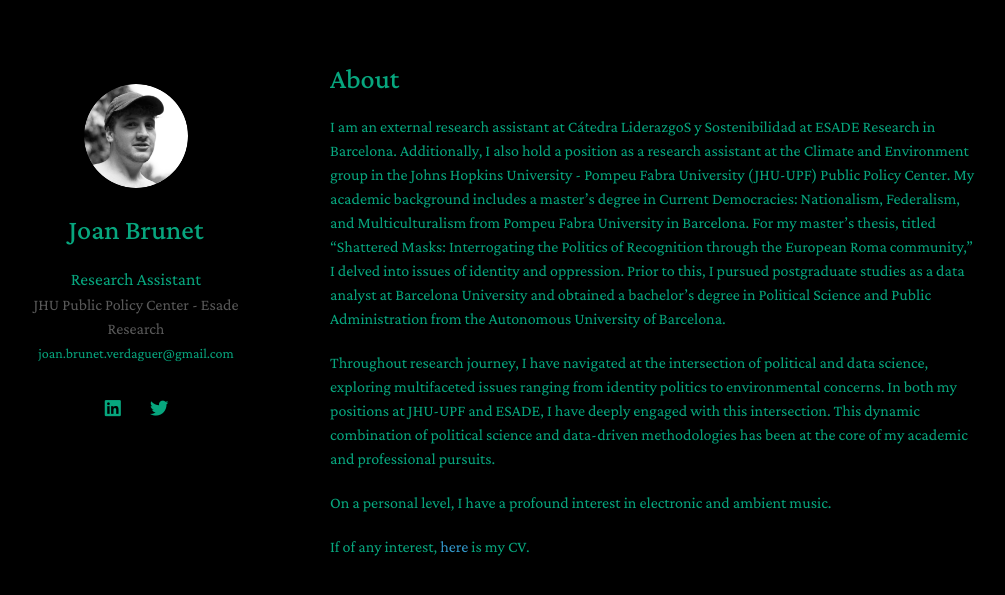
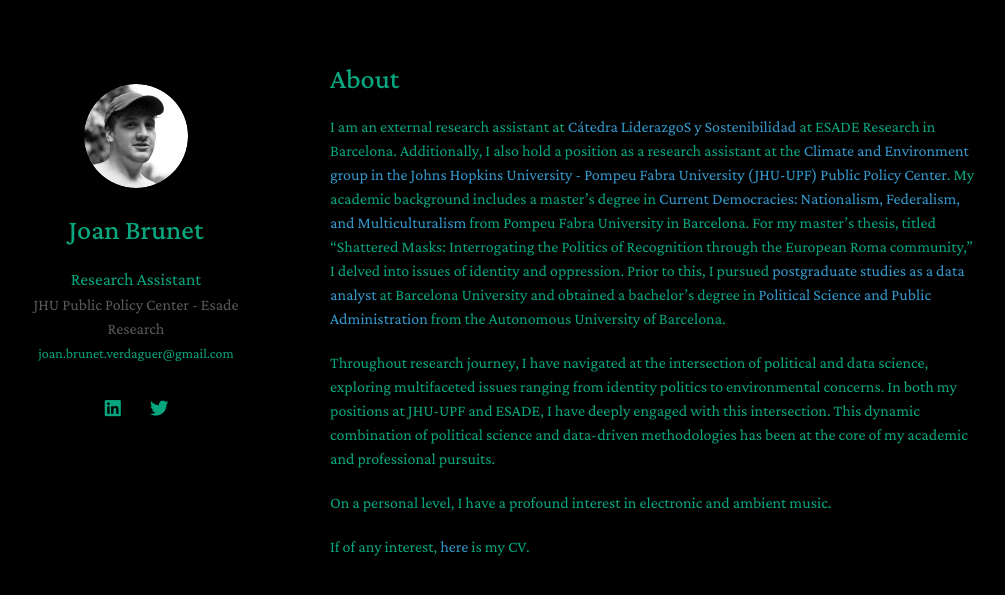
Before and after one commit to joanbrunet/joanbrunet.github.io, a Jekyll site: the page built from index.md, in a window 1280 px wide. Shown: the top 595 px of the page, without its empty margins (140-1145 px from the left). Built offline with Jekyll 4.4.1, drawn with Linux system fonts in a browser that asks for light colours; nearby versions of some CDN libraries; a style sheet for code colours, icons or effects is not loaded; our own code applies the rules of GitHub Pages for plain Markdown files; part of the change alters nothing that is shown.

```diff
--- a/index.md
+++ b/index.md
@@ -4,7 +4,7 @@ layout: homepage
 
 # About
 
-  I am an external research assistant at Cátedra LiderazgoS y Sostenibilidad at ESADE Research in Barcelona. Additionally, I also hold a position as a research assistant at the Climate and Environment group in the Johns Hopkins University - Pompeu Fabra University (JHU-UPF) Public Policy Center. My academic background includes a master's degree in Current Democracies: Nationalism, Federalism, and Multiculturalism from Pompeu Fabra University in Barcelona. For my master's thesis, titled "Shattered Masks: Interrogating the Politics of Recognition through the European Roma community," I delved into issues of identity and oppression. Prior to this, I pursued postgraduate studies as a data analyst at Barcelona University and obtained a bachelor's degree in Political Science and Public Administration from the Autonomous University of Barcelona.
+  I am an external research assistant at [Cátedra LiderazgoS y Sostenibilidad](https://www.esade.edu/faculty-research/es/catedra-liderazgos-y-sostenibilidad) at ESADE Research in Barcelona. Additionally, I also hold a position as a research assistant at the [Climate and Environment group in the Johns Hopkins University - Pompeu Fabra University (JHU-UPF) Public Policy Center](https://www.upf.edu/web/jhu-ppc/climate). My academic background includes a master's degree in [Current Democracies: Nationalism, Federalism, and Multiculturalism](https://www.upf.edu/web/masters/master-en-democracies-actuals-nacionalisme-federalisme-i-multiculturalitat) from Pompeu Fabra University in Barcelona. For my master's thesis, titled "Shattered Masks: Interrogating the Politics of Recognition through the European Roma community," I delved into issues of identity and oppression. Prior to this, I pursued [postgraduate studies as a data analyst](https://www.ub.edu/analista-de-dades/) at Barcelona University and obtained a bachelor's degree in [Political Science and Public Administration](https://www.uab.cat/web/estudiar/ehea-degrees/general-information-1216708259085.html?param1=1228291015798) from the Autonomous University of Barcelona.
 
   Throughout research journey, I have navigated at the intersection of political and data science, exploring multifaceted issues ranging from identity politics to environmental concerns. In both my positions at JHU-UPF and ESADE, I have deeply engaged with this intersection. This dynamic combination of political science and data-driven methodologies has been at the core of my academic and professional pursuits.
 
```
